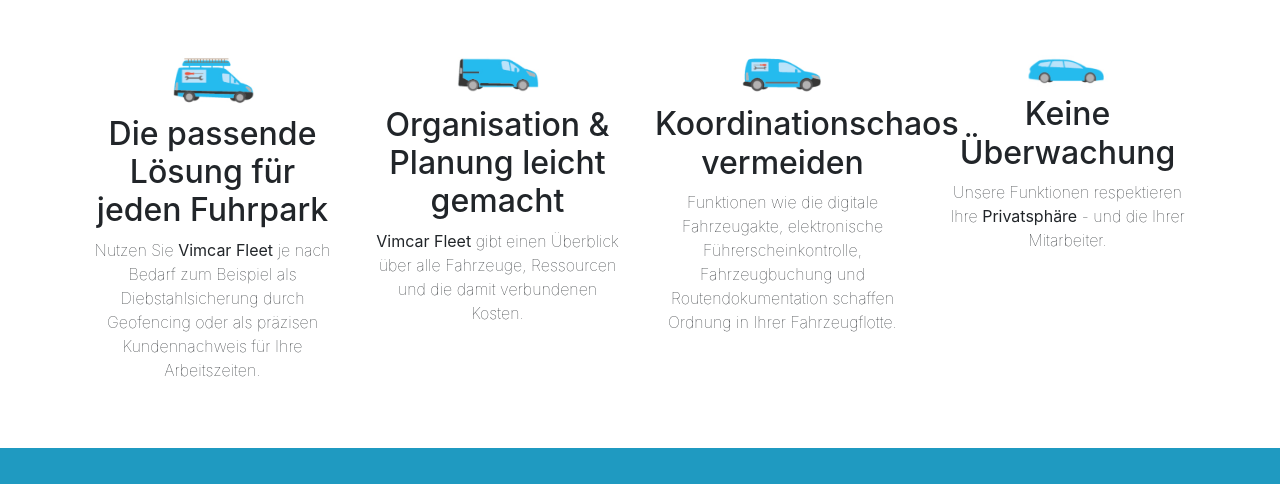
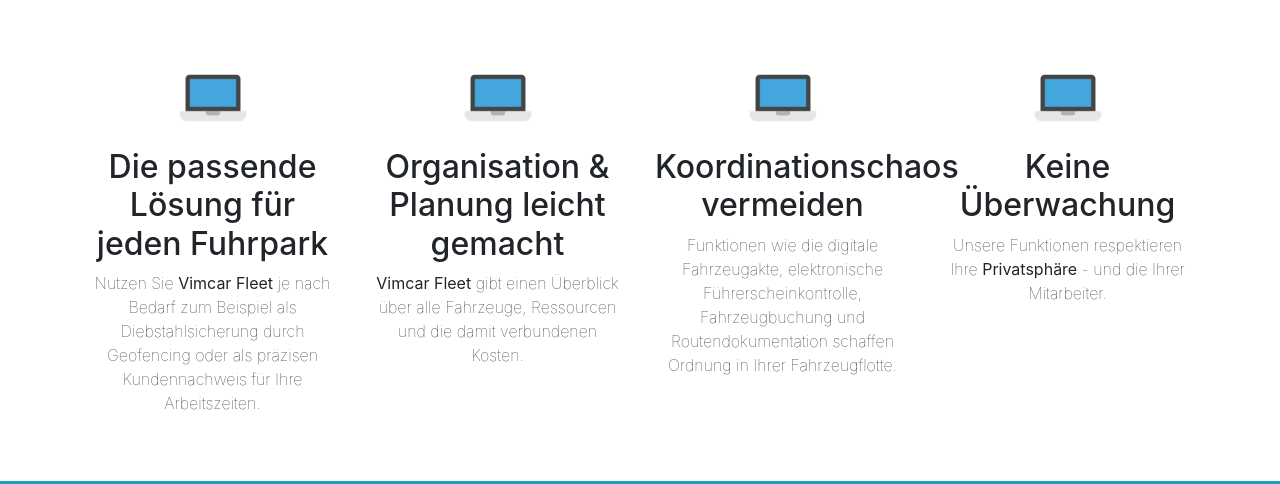
Before and after one commit to a1808/landing, a plain HTML site: page landing/index.html in a window 1280 px wide. Shown: the part 495-979 px from the top of the page. Drawn offline with nearby package versions, Linux system fonts and the light colour scheme.

Commit message:
Update index.html

```diff
--- a/landing/index.html
+++ b/landing/index.html
@@ -2,7 +2,7 @@
 <head>
   <title>Vimcar Fleet für Baubetriebe</title>
   <link rel='stylesheet' href='style.css'>
-     <link rel="icon" type="image/hw1" href="images/hw1.PNG">
+     <link rel="icon" type="image/hw1" href="images/laptop.png">
   <script src="https://kit.fontawesome.com/fd0a785a4c.js"></script>
   <link rel="stylesheet" href="https://stackpath.bootstrapcdn.com/bootstrap/4.3.1/css/bootstrap.min.css" integrity="sha384-ggOyR0iXCbMQv3Xipma34MD+dH/1fQ784/j6cY/iJTQUOhcWr7x9JvoRxT2MZw1T" crossorigin="anonymous">
 </head>
@@ -19,25 +19,25 @@
   <div class="container">
     <div class="row">
      <div class="section col-xs-12 col-sm-6 col-md-3">
-     <img src="images/hw1.png" alt="Vimcar Fleet für Baubetriebe" width="100">
+     <img src="images/laptop.png" alt="Vimcar Fleet für Baubetriebe" width="100">
       <h2>Die passende Lösung für jeden Fuhrpark</h2>
       <p>Nutzen Sie <strong>Vimcar Fleet</strong> je nach Bedarf zum Beispiel als Diebstahlsicherung durch Geofencing oder als präzisen Kundennachweis für Ihre Arbeitszeiten.</p>
   </div>
 
   <div class="section col-xs-12 col-sm-6 col-md-3">
-    <img src="images/hw2.png" alt="Vimcar Fleet für Baubetriebe" width="100">
+    <img src="images/laptop.png" alt="Vimcar Fleet für Baubetriebe" width="100">
     <h2>Organisation & Planung leicht gemacht</h2>
     <p><strong>Vimcar Fleet</strong> gibt einen Überblick über alle Fahrzeuge, Ressourcen und die damit verbundenen Kosten.</p>
   </div>
 
   <div class="section col-xs-12 col-sm-6 col-md-3">
-    <img src="images/hw3.png" alt="Vimcar Fleet für Baubetriebe" width="100">
+    <img src="images/laptop.png" alt="Vimcar Fleet für Baubetriebe" width="100">
     <h2>Koordinationschaos vermeiden </h2>
     <p>Funktionen wie die digitale Fahrzeugakte, elektronische Führerscheinkontrolle, Fahrzeugbuchung und Routendokumentation schaffen Ordnung in Ihrer Fahrzeugflotte.</p>
   </div>
 
   <div class="section col-xs-12 col-sm-6 col-md-3">
-    <img src="images/hw4.png" alt="Vimcar Fleet für Baubetriebe" width="100">
+    <img src="images/laptop.png" alt="Vimcar Fleet für Baubetriebe" width="100">
     <h2>Keine Überwachung</h2>
     <p>Unsere Funktionen respektieren Ihre <strong>Privatsphäre</strong> - und die Ihrer Mitarbeiter.</p>
     </div>
```
